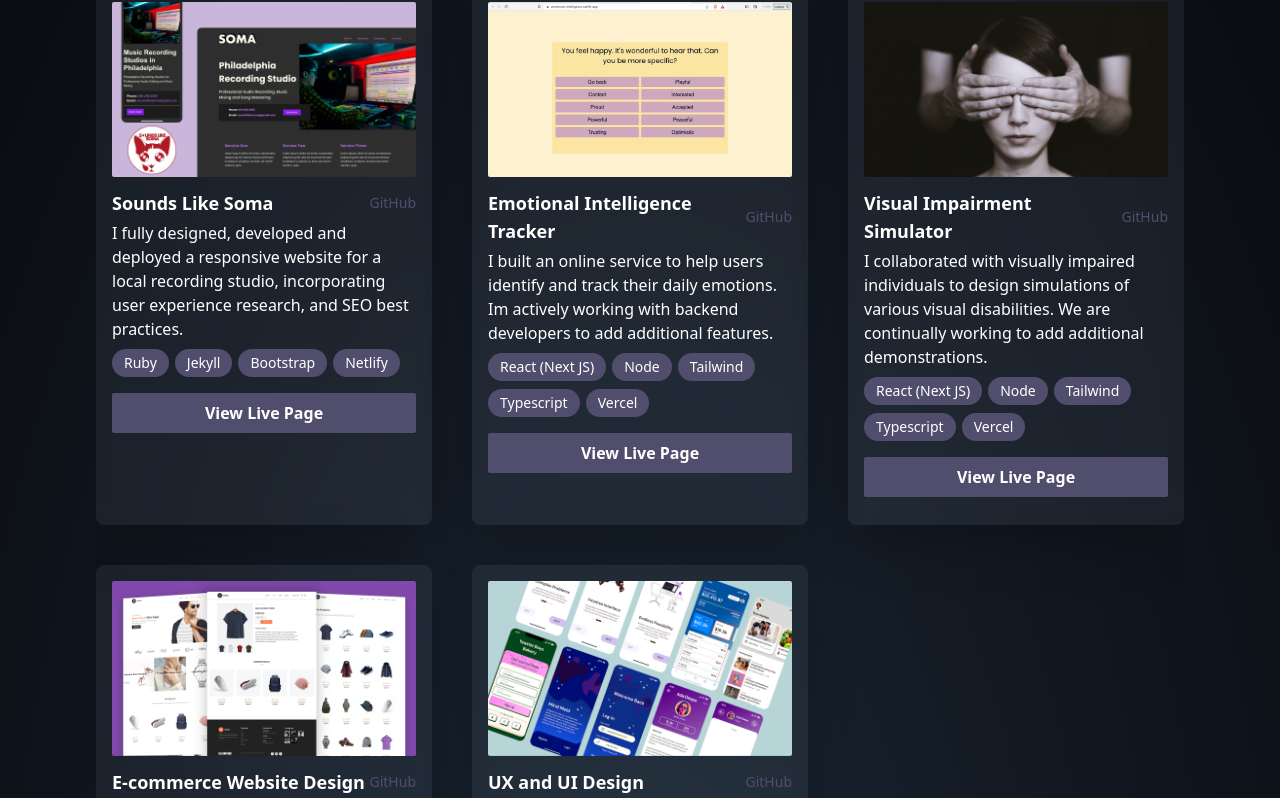
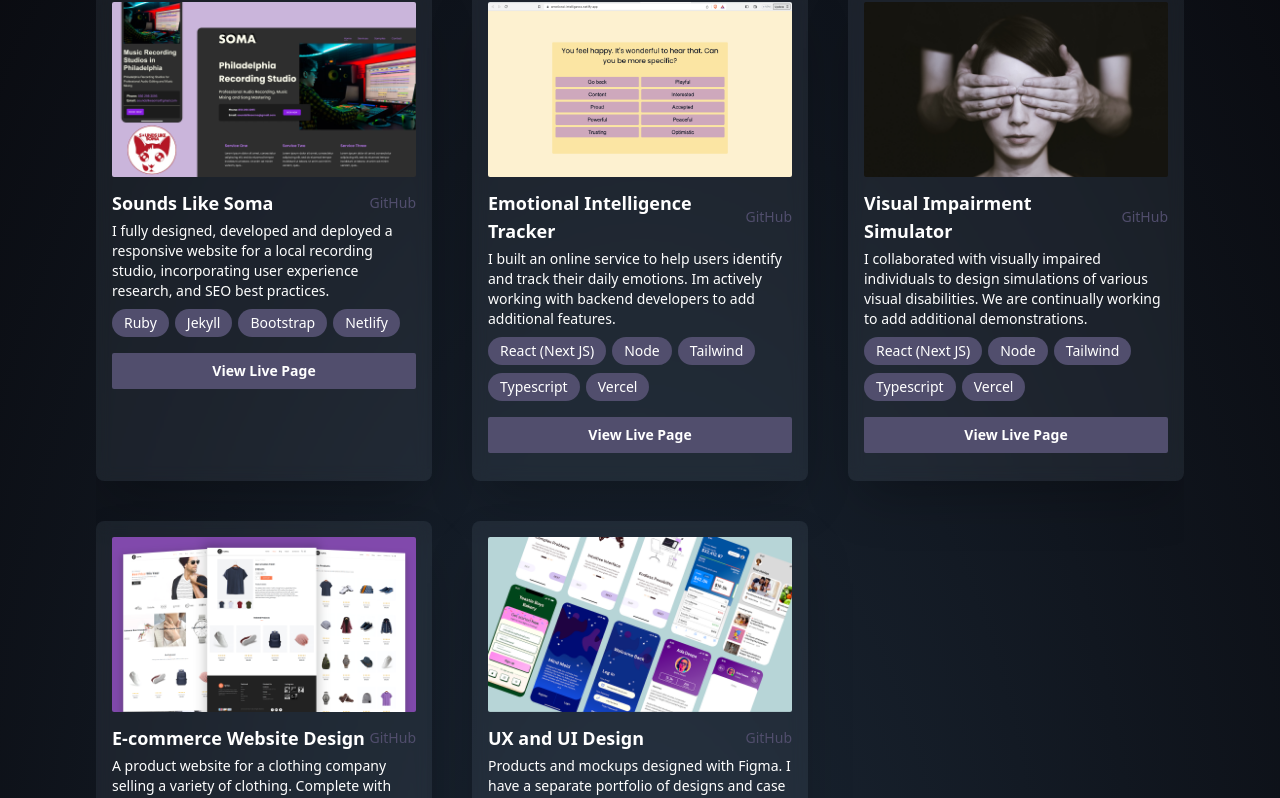
Before and after one commit to zackhanni/zachary.works, a Next.js app: page / in a window 1280 px wide. Shown: the part 2914-3712 px from the top of the page. Built offline with nearby package versions, Linux system fonts and the light colour scheme.

Commit message:
decrease text size

```diff
--- a/app/components/Projects.tsx
+++ b/app/components/Projects.tsx
@@ -40,7 +40,7 @@ function Projects() {
                 alt={project.title}
                 className="object-cover w-full h-[175px] rounded-sm"
               />
-              <div className="py-3 text-white">
+              <div className="py-3 text-white text-sm">
                 <div>
                   {/* <p>{inView.toString()}</p> */}
                   <div className="flex justify-between items-center">
```
